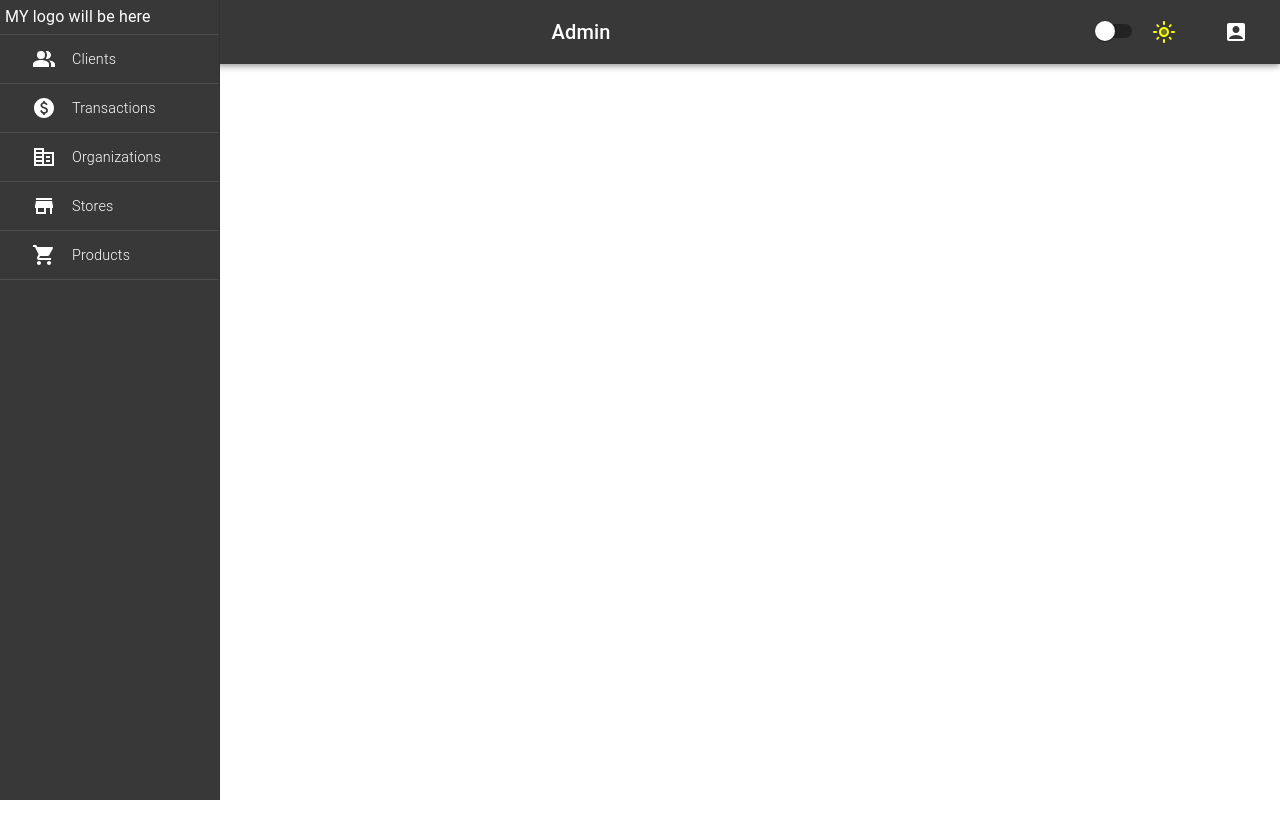
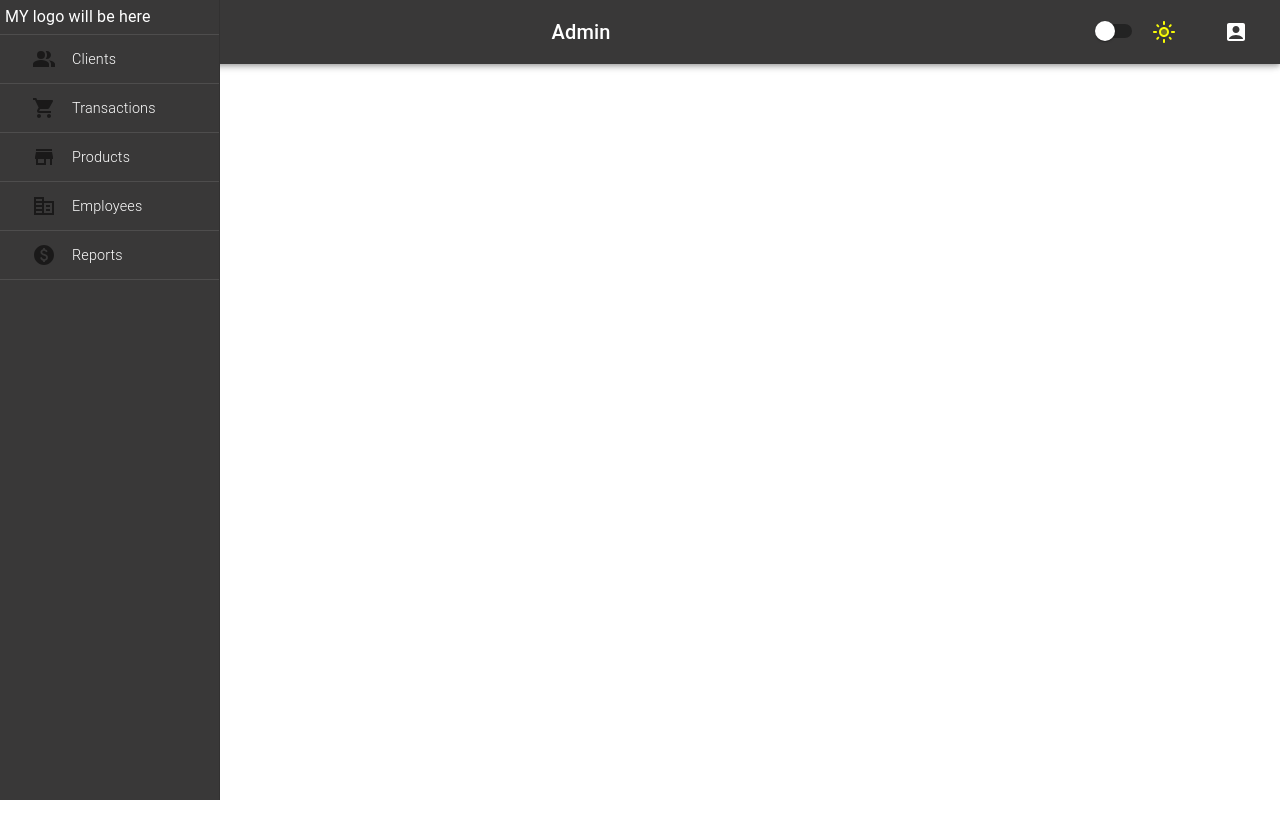
Before and after one commit to MTsatsarov/ExpenseTrackerFE, a React (Create React App) app: page /ExpenseTrackerFE/portal/admin in a window 1280 px wide. Shown: the top 838 px of the page. Built offline with nearby package versions, Linux system fonts and the light colour scheme; no server answers.

Commit message:
Extract common component for sections in the sidebar

```diff
--- /dev/null
+++ b/src/components/common/side-bar-section/SideBarSection.tsx
@@ -0,0 +1,53 @@
+import { ListItem, ListItemIcon, ListItemText } from '@mui/material';
+import { Link } from 'react-router-dom';
+
+interface ISideBarSectionProps {
+    location: string;
+    onClick: (section: string) => void;
+    icon: any;
+    sectionName: string;
+    currSection: string;
+}
+const SideBarSection = (props: ISideBarSectionProps) => {
+    const { location, onClick, icon, sectionName, currSection } = props;
+    return (
+        <Link
+            to={location}
+            style={{ cursor: 'pointer', textDecoration: 'none' }}
+        >
+            <ListItem
+                sx={{
+                    alignSelf: 'flex-start',
+                    justifySelf: 'flex-end',
+                    cursor: 'pointer',
+                }}
+                button
+                onClick={() => onClick(location)}
+                selected={currSection.includes(location)}
+            >
+                <ListItemIcon
+                    sx={{
+                        display: 'flex',
+                        justifyContent: 'space-around',
+                        alignItems: 'center',
+                    }}
+                >
+                    {icon}
+                </ListItemIcon>
+                <ListItemText>
+                    <span
+                        style={{
+                            fontSize: '0.9em',
+                            fontWeight: 300,
+                            color: 'white',
+                        }}
+                    >
+                        {sectionName}
+                    </span>
+                </ListItemText>
+            </ListItem>
+        </Link>
+    );
+};
+
+export default SideBarSection;
--- a/src/components/pages/admin/AdminPortalNav.tsx
+++ b/src/components/pages/admin/AdminPortalNav.tsx
@@ -1,144 +1,75 @@
-import { List, ListItem, ListItemIcon, ListItemText } from "@mui/material"
-import { useState,useEffect } from "react"
-import { Link } from "react-router-dom"
+import { useState, useEffect } from 'react';
 import PeopleAltIcon from '@mui/icons-material/PeopleAlt';
 import PaidIcon from '@mui/icons-material/Paid';
 import StoreMallDirectoryIcon from '@mui/icons-material/StoreMallDirectory';
 import ShoppingCartIcon from '@mui/icons-material/ShoppingCart';
 import CorporateFareIcon from '@mui/icons-material/CorporateFare';
-import AppDivider from "../../guidlines/divider/AppDivider";
+import AppDivider from '../../guidlines/divider/AppDivider';
+import SideBarSection from '../../common/side-bar-section/SideBarSection';
 interface IAdminPortalNavProps {
-	changeSection: Function
+    changeSection: Function;
 }
 const AdminPortalNav = (props: IAdminPortalNavProps) => {
+    const [currSection, SetCurrSection] = useState<string>(
+        window.location.pathname
+    );
+    const onClick = (newSection: string) => {
+        SetCurrSection(newSection);
+        var newSectionName = newSection.split('/').pop();
+        var sectionName =
+            newSectionName &&
+            newSectionName?.charAt(0).toUpperCase() + newSectionName?.slice(1);
+        props.changeSection(sectionName);
+    };
+    useEffect(() => {
+        var section = window.location.pathname;
+        onClick(section);
+    }, [currSection]);
 
-	const [currSection, SetCurrSection] = useState<string>(window.location.pathname)
-	const onClick = (newSection: string) => {
+    const sections = [
+        {
+            title: 'Clients',
+            icon: <PeopleAltIcon />,
+            path: '/portal/admin/clients',
+        },
+        {
+            title: 'Transactions',
+            icon: <ShoppingCartIcon />,
+            path: '/portal/admin/transactions',
+        },
+        {
+            title: 'Products',
+            icon: <StoreMallDirectoryIcon />,
+            path: '/portal/admin/products',
+        },
+        {
+            title: 'Employees',
+            icon: <CorporateFareIcon />,
+            path: '/portal/admin/employees',
+        },
+        {
+            title: 'Reports',
+            icon: <PaidIcon />,
+            path: '/portal/admin/reports',
+        },
+    ];
 
-		SetCurrSection(newSection);
-		var newSectionName = newSection.split("/").pop()
-		var sectionName = newSectionName && newSectionName?.charAt(0).toUpperCase() + newSectionName?.slice(1)
-		props.changeSection(sectionName)
-	}
-	useEffect(() => {
-		var section = window.location.pathname
-		onClick(section)
-	}, [currSection])
+    return (
+        <>
+            {sections.map((section) => (
+                <div key={section.path}>
+                    <SideBarSection
+                        location={section.path}
+                        onClick={onClick}
+                        icon={section.icon}
+                        sectionName={section.title}
+                        currSection={currSection}
+                    />
+                    <AppDivider style={{ background: '#A2A0A0' }} />
+                </div>
+            ))}
+        </>
+    );
+};
 
-	return (
-		<>
-			<List component="nav" sx={{ display: "flex", flexDirection: "column", p: 0 }}>
-				<Link
-					to={"/portal/admin/clients"}
-					style={{ cursor: "pointer", textDecoration: "none", }}
-				>
-					<ListItem
-						sx={{ alignSelf: 'flex-start', justifySelf: 'flex-end', cursor: 'pointer' }}
-						button
-						onClick={() => onClick('/portal/admin/clients')}
-						selected={currSection.includes('/portal/admin/clients')}
-					>
-						<ListItemIcon sx={{ display: 'flex', justifyContent: 'space-around', alignItems: 'center' }}>
-							<PeopleAltIcon sx={{ color: 'white' }} />
-						</ListItemIcon>
-						<ListItemText>
-							<span style={{ fontSize: '0.9em', fontWeight: 300, color: 'white' }}>Clients</span>
-						</ListItemText>
-					</ListItem>
-				</Link>
-
-				<AppDivider style={{ background: "#A2A0A0" }} />
-
-				<Link
-					to={"/portal/admin/transactions"}
-					style={{ cursor: "pointer", textDecoration: "none", }}
-				>
-					<ListItem
-						sx={{ alignSelf: 'flex-start', justifySelf: 'flex-end', cursor: 'pointer' }}
-						button
-						onClick={() => onClick('/portal/admin/transactions')}
-						selected={currSection.includes('/portal/admin/transactions')}
-
-					>
-						<ListItemIcon sx={{ display: 'flex', justifyContent: 'space-around', alignItems: 'center' }}>
-							<PaidIcon sx={{ color: 'white' }} />
-						</ListItemIcon>
-						<ListItemText>
-							<span style={{ fontSize: '0.9em', fontWeight: 300, color: 'white' }}>Transactions</span>
-						</ListItemText>
-					</ListItem>
-				</Link>
-
-				<AppDivider style={{ background: "#A2A0A0" }} />
-				<Link
-					to={"/portal/admin/organizations"}
-					style={{ cursor: "pointer", textDecoration: "none", }}
-				>
-					<ListItem
-						sx={{ alignSelf: 'flex-start', justifySelf: 'flex-end', cursor: 'pointer' }}
-						button
-						onClick={() => onClick('/portal/admin/organizations')}
-						selected={currSection.includes('/portal/admin/organizations')}
-
-					>
-						<ListItemIcon sx={{ display: 'flex', justifyContent: 'space-around', alignItems: 'center' }}>
-							<CorporateFareIcon sx={{ color: 'white' }} />
-						</ListItemIcon>
-						<ListItemText>
-							<span style={{ fontSize: '0.9em', fontWeight: 300, color: 'white' }}>Organizations</span>
-						</ListItemText>
-					</ListItem>
-				</Link>
-
-				<AppDivider style={{ background: "#A2A0A0" }} />
-
-				<Link
-					to={"/portal/admin/stores"}
-					style={{ cursor: "pointer", textDecoration: "none", }}
-				>
-
-					<ListItem
-						sx={{ alignSelf: 'flex-start', justifySelf: 'flex-end', cursor: 'pointer' }}
-						button
-						onClick={() => onClick('/portal/admin/stores')}
-						selected={currSection.includes('/portal/admin/stores')}
-
-					>
-						<ListItemIcon sx={{ display: 'flex', justifyContent: 'space-around', alignItems: 'center' }}>
-							<StoreMallDirectoryIcon sx={{ color: 'white' }} />
-						</ListItemIcon>
-						<ListItemText>
-							<span style={{ fontSize: '0.9em', fontWeight: 300, color: 'white' }}>Stores</span>
-						</ListItemText>
-					</ListItem>
-				</Link>
-
-				<AppDivider style={{ background: "#A2A0A0" }} />
-
-				<Link
-					to={"/portal/admin/products"}
-					style={{ cursor: "pointer", textDecoration: "none", }}
-				>
-
-					<ListItem
-						sx={{ alignSelf: 'flex-start', justifySelf: 'flex-end', cursor: 'pointer' }}
-						button
-						onClick={() => onClick('/portal/admin/products')}
-						selected={currSection.includes('/portal/admin/products')}
-					>
-						<ListItemIcon sx={{ display: 'flex', justifyContent: 'space-around', alignItems: 'center' }}>
-							<ShoppingCartIcon sx={{ color: 'white' }} />
-						</ListItemIcon>
-						<ListItemText>
-							<span style={{ fontSize: '0.9em', fontWeight: 300, color: 'white' }}>Products</span>
-						</ListItemText>
-					</ListItem>
-				</Link>
-
-				<AppDivider style={{ background: "#A2A0A0" }} />
-			</List>
-		</>
-	)
-}
-
-export default AdminPortalNav
+export default AdminPortalNav;
--- a/src/components/pages/client/ClientPortalNav.tsx
+++ b/src/components/pages/client/ClientPortalNav.tsx
@@ -1,138 +1,74 @@
-import {
-	List,
-	ListItem,
-	ListItemIcon,
-	ListItemText,
-} from "@mui/material";
 import HistoryIcon from '@mui/icons-material/History';
-import DashboardIcon from "@mui/icons-material/Dashboard";
+import DashboardIcon from '@mui/icons-material/Dashboard';
 import ManageAccountsIcon from '@mui/icons-material/ManageAccounts';
-import CorporateFareRoundedIcon from '@mui/icons-material/CorporateFareRounded';
 import WarehouseIcon from '@mui/icons-material/Warehouse';
-import { Link } from "react-router-dom";
-import { useEffect, useState } from 'react'
-import AppDivider from "../../guidlines/divider/AppDivider";
+import { useEffect, useState } from 'react';
+import AppDivider from '../../guidlines/divider/AppDivider';
+import SideBarSection from '../../common/side-bar-section/SideBarSection';
 
 interface ClientPortalNav {
-	changeSection: Function
+    changeSection: Function;
 }
 
 const ClientPortalNav = (props: ClientPortalNav) => {
-
-	const [currSection, SetCurrSection] = useState<string>(window.location.pathname)
+    const [currSection, SetCurrSection] = useState<string>(
+        window.location.pathname
+    );
     const onClick = (newSection: string) => {
         SetCurrSection(newSection);
-		var newSectionName = newSection.split("/").pop()
-		var sectionName = newSectionName && newSectionName?.charAt(0).toUpperCase() + newSectionName?.slice(1)
-		props.changeSection(sectionName)
-	}
+        var newSectionName = newSection.split('/').pop();
+        var sectionName =
+            newSectionName &&
+            newSectionName?.charAt(0).toUpperCase() + newSectionName?.slice(1);
+        props.changeSection(sectionName);
+    };
 
     useEffect(() => {
-		var section = window.location.pathname
-		onClick(section)
-	}, [currSection])
+        var section = window.location.pathname;
+        onClick(section);
+    }, [currSection]);
 
-
+    const sections = [
+        {
+            title: 'Dashboard',
+            icon: <DashboardIcon />,
+            path: '/portal/user/dashboard',
+        },
+        {
+            title: 'Organization History',
+            icon: <HistoryIcon />,
+            path: '/portal/user/history',
+        },
+        {
+            title: 'My Organization',
+            icon: <ManageAccountsIcon />,
+            path: '/portal/user/MyOrganization',
+        },
+		{
+            title: 'Storage',
+            icon: <WarehouseIcon />,
+            path: '/portal/user/Storage',
+        },
+		{
+            title: 'Settings',
+            icon: <ManageAccountsIcon />,
+            path: '/portal/user/Settings',
+        },
+    ];
     return (
 		<>
-			<List component="nav" sx={{ display: "flex", flexDirection: "column", p: 0 }}>
-				<Link
-					to={"/portal/user/dashboard"}
-					style={{ cursor: "pointer", textDecoration: "none", }}
-				>
-					<ListItem
-						sx={{ alignSelf: 'flex-start', justifySelf: 'flex-end', cursor: 'pointer' }}
-						button
-						onClick={() => onClick('/portal/user/dashboard')}
-						selected={currSection.includes('/portal/user/dashboard')}
-					>
-						<ListItemIcon sx={{ display: 'flex', justifyContent: 'space-around', alignItems: 'center' }}>
-							<DashboardIcon sx={{ color: 'white' }} />
-						</ListItemIcon>
-						<ListItemText>
-							<span style={{ fontSize: '0.9em', fontWeight: 300, color: 'white' }}>Dashboard</span>
-						</ListItemText>
-					</ListItem>
-				</Link>
-
-				<AppDivider style={{ background: "#A2A0A0" }} />
-
-				<Link to={'/portal/user/history'} style={{ textDecoration: 'none' }}>
-					<ListItem
-						sx={{ alignSelf: 'flex-start', justifySelf: 'flex-end', cursor: 'pointer' }}
-						button
-
-						onClick={() => onClick('/portal/user/history')}
-						selected={currSection.includes('/portal/user/history')}
-					>
-						<ListItemIcon sx={{ display: 'flex', justifyContent: 'space-around', alignItems: 'center' }}>
-							<HistoryIcon sx={{ color: 'white' }} />
-						</ListItemIcon>
-						<ListItemText>
-							<span style={{ fontSize: '0.9em', fontWeight: 300, color: 'white' }}>Organization History</span>
-						</ListItemText>
-					</ListItem>
-				</Link>
-
-				<AppDivider style={{ background: "#A2A0A0" }} />
-
-				<Link to={'/portal/user/MyOrganization'} style={{ textDecoration: 'none' }}>
-					<ListItem
-						sx={{ alignSelf: 'flex-start', justifySelf: 'flex-end', cursor: 'pointer' }}
-						button
-
-						onClick={() => onClick('/portal/user/MyOrganization')}
-						selected={currSection.includes('/portal/user/MyOrganization')}
-					>
-						<ListItemIcon sx={{ display: 'flex', justifyContent: 'space-around', alignItems: 'center' }}>
-							<CorporateFareRoundedIcon sx={{ color: 'white' }} />
-						</ListItemIcon>
-						<ListItemText>
-							<span style={{ fontSize: '0.9em', fontWeight: 300, color: 'white' }}>My Organization</span>
-						</ListItemText>
-					</ListItem>
-				</Link>
-				<AppDivider style={{ background: "#A2A0A0" }} />
-
-				<Link to={'/portal/user/Storage'} style={{ textDecoration: 'none' }}>
-					<ListItem
-						sx={{ alignSelf: 'flex-start', justifySelf: 'flex-end', cursor: 'pointer' }}
-						button
-
-						onClick={() => onClick('/portal/user/Storage')}
-						selected={currSection.includes('/portal/user/Storage')}
-
-					>
-						<ListItemIcon sx={{ display: 'flex', justifyContent: 'space-around', alignItems: 'center' }}>
-							<WarehouseIcon sx={{ color: 'white' }} />
-						</ListItemIcon>
-						<ListItemText>
-							<span style={{ fontSize: '0.9em', fontWeight: 300, color: 'white' }}>Storage</span>
-						</ListItemText>
-					</ListItem>
-				</Link>
-				<AppDivider style={{ background: "#A2A0A0" }} />
-
-				<Link to={'/portal/user/settings'} style={{ textDecoration: 'none' }}>
-					<ListItem
-						sx={{ alignSelf: 'flex-start', justifySelf: 'flex-end', cursor: 'pointer' }}
-						button
-
-						onClick={() => onClick('/portal/user/settings')}
-						selected={currSection.includes('/portal/user/settings')}
-
-					>
-						<ListItemIcon sx={{ display: 'flex', justifyContent: 'space-around', alignItems: 'center' }}>
-							<ManageAccountsIcon sx={{ color: 'white' }} />
-						</ListItemIcon>
-						<ListItemText>
-							<span style={{ fontSize: '0.9em', fontWeight: 300, color: 'white' }}>Settings</span>
-						</ListItemText>
-					</ListItem>
-				</Link>
-
-				<AppDivider style={{ background: "#A2A0A0" }} />
-			</List>
+		{sections.map((section) => (
+			<div key={section.path}>
+				<SideBarSection
+					location={section.path}
+					onClick={onClick}
+					icon={section.icon}
+					sectionName={section.title}
+					currSection={currSection}
+				/>
+				<AppDivider style={{ background: '#A2A0A0' }} />
+			</div>
+		))}
 	</>
     );
 };
```
Lines whose indentation alone changed are shown as unchanged.
